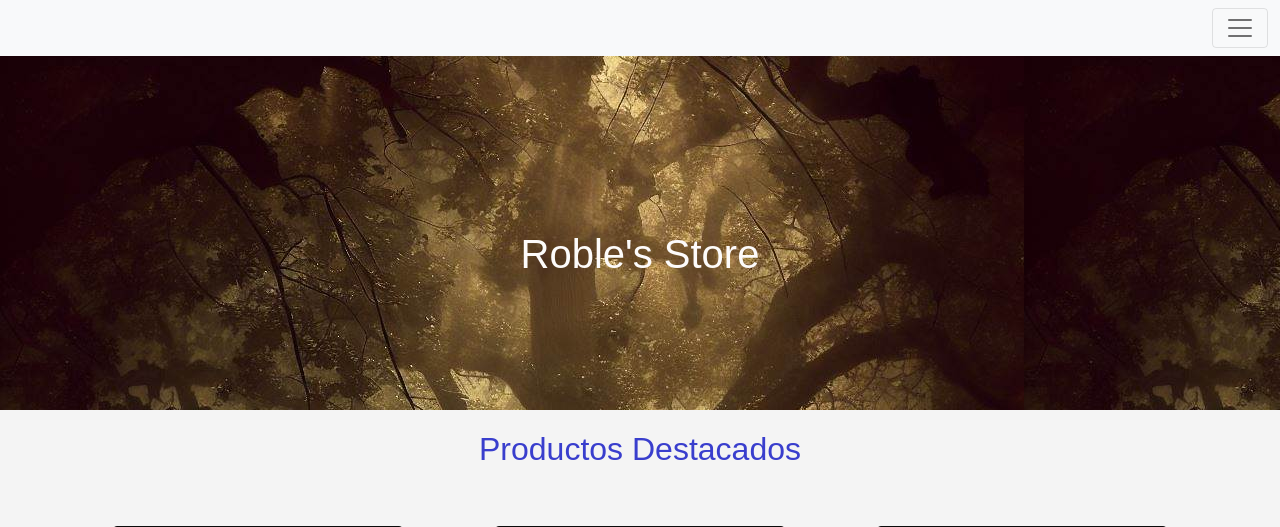
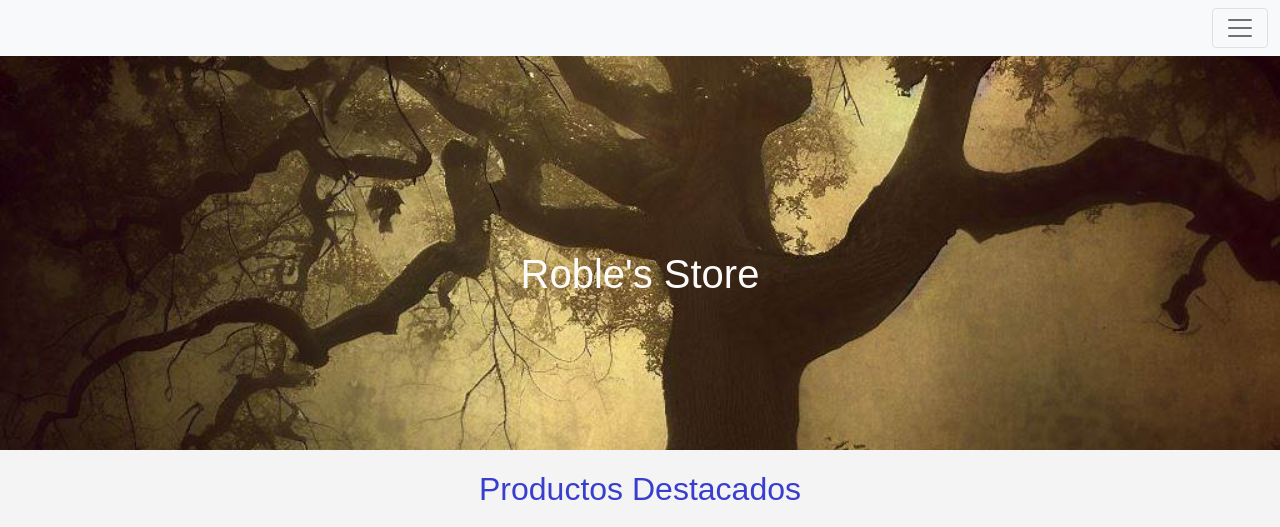
Before and after one commit to 11julio11/roble_store, a PHP site: page / in a window 1280 px wide. Shown: the top 527 px of the page. Run offline with PHP 8.4, Linux system fonts and the light colour scheme.

Commit message:
implementacion

```diff
--- a/css/index.css
+++ b/css/index.css
@@ -18,10 +18,13 @@ body {
 /* Estilos para el encabezado */
 header{
   background-image: url(../img/roble.jpeg);
+  background-repeat: no-repeat;
+  background-position: center center;
+  background-size: cover;
   background-color: #2233b4;
   height: 90px;
   color: #fdfbfa;
-  padding: 180px;
+  padding: 200px;
   margin-top: 50px;
   text-align: center;
 }
```
